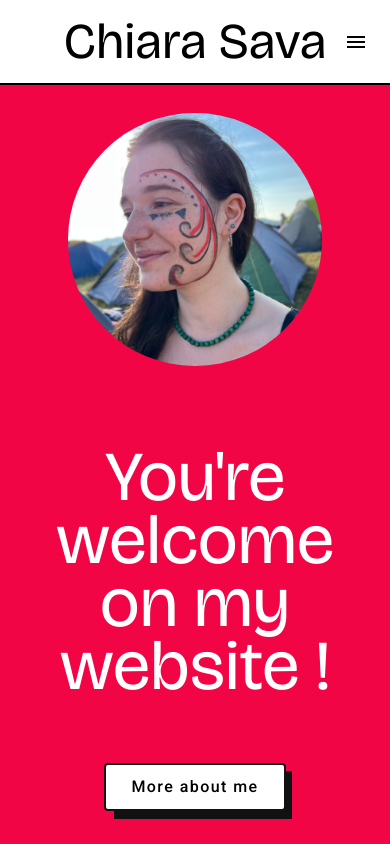
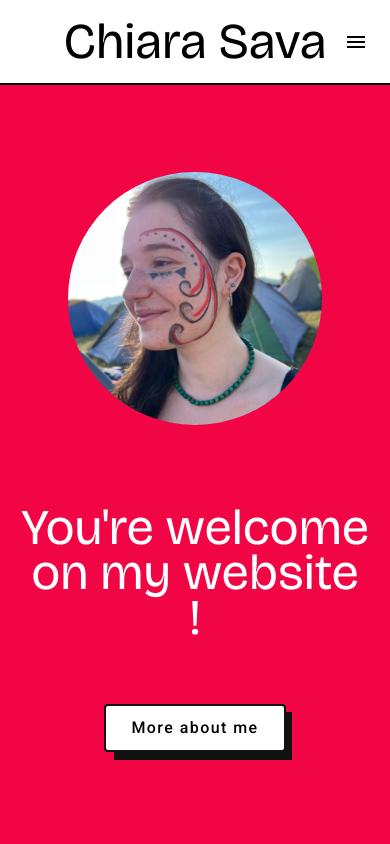
Before and after one commit to ctrlVnt/ctrlvnt.github.io, an Angular app: page / in a window 390 px wide. Built offline with nearby package versions, Linux system fonts and the light colour scheme; a web font is replaced by a local one.

Commit message:
edit text welcome

```diff
--- a/src/app/pages/home/home.css
+++ b/src/app/pages/home/home.css
@@ -557,7 +557,7 @@ app-contactform{
     }
 
     h1{
-        font-size: 70px;
+        font-size: 50px;
         margin-bottom: 45px;
     }
     .grid {
```
